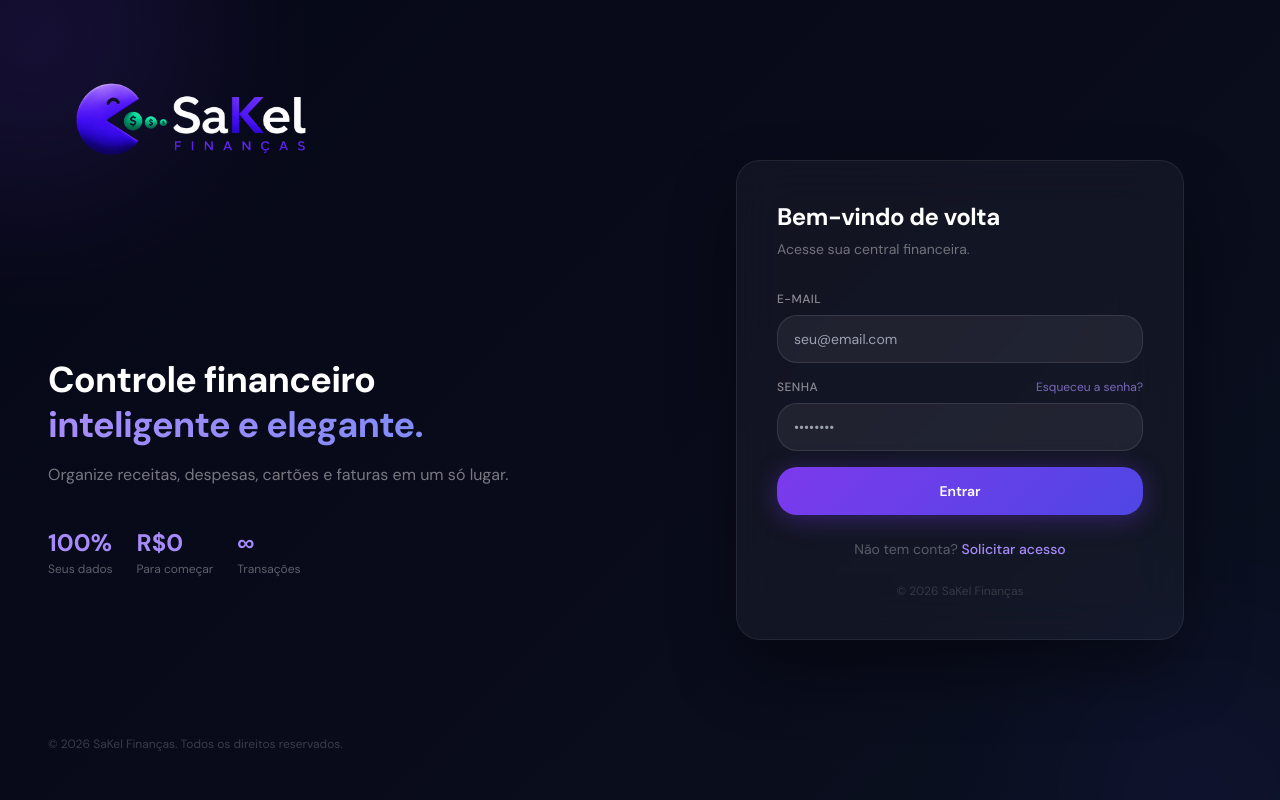
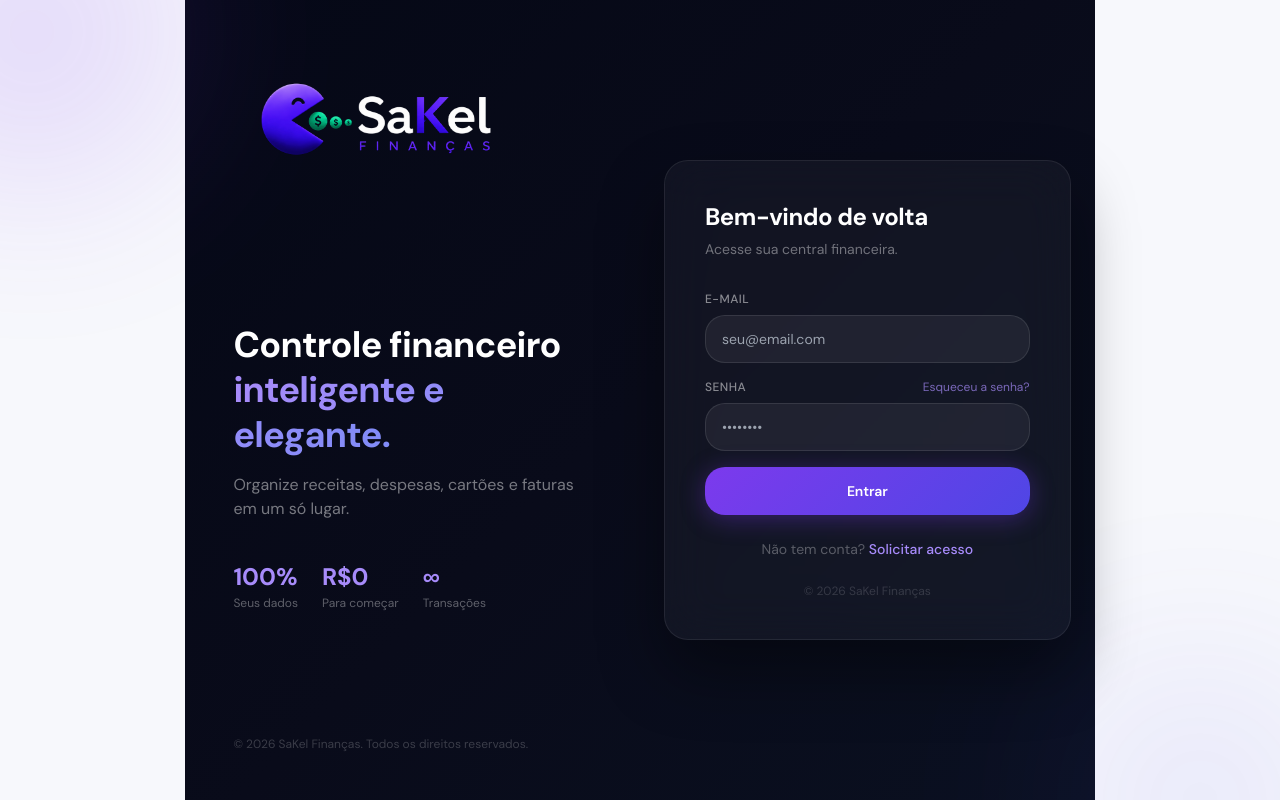
Before and after one commit to kelvencruz/SaKel-Finan-as-Pessoais, a Next.js app: page /auth/login in a window 1280 px wide. Built offline with nearby package versions, Linux system fonts and the light colour scheme; no server answers.

Commit message:
feat: adiciona layout para rotas de auth

```diff
--- /dev/null
+++ b/src/app/auth/layout.tsx
@@ -0,0 +1,16 @@
+// src/app/auth/layout.tsx
+export default function AuthLayout({ children }: { children: React.ReactNode }) {
+  return (
+    <div
+      style={{
+        minHeight: '100vh',
+        display: 'flex',
+        alignItems: 'center',
+        justifyContent: 'center',
+        background: 'var(--color-bg)',
+      }}
+    >
+      {children}
+    </div>
+  )
+}
```
